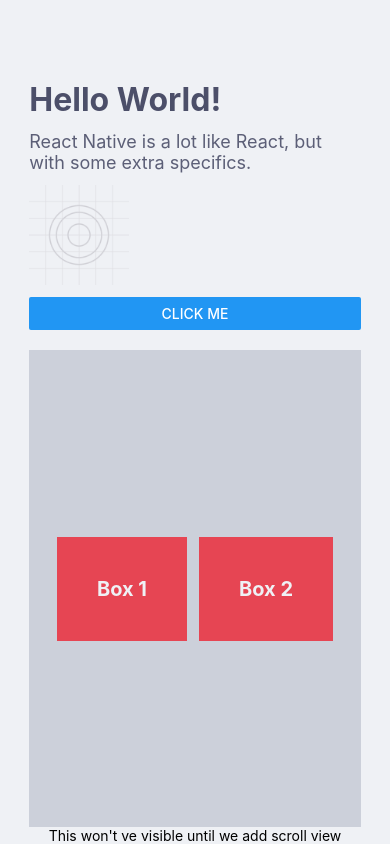
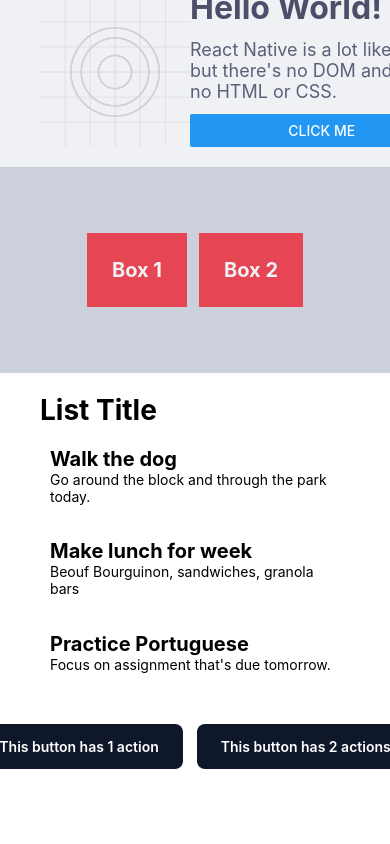
Before and after one commit to ashx3s/cprg-303-rn-demos, a React Native app: screen / in a window 390 px wide. Built offline with nearby package versions, Linux system fonts and the light colour scheme.

Commit message:
Merge pull request #1 from ashx3s/week-3
Week 3 Examples

```diff
--- a/App.js
+++ b/App.js
@@ -1,86 +1,23 @@
 import { StatusBar } from "expo-status-bar";
-import { StyleSheet, Text, View, Image, Button } from "react-native";
+import { ScrollView } from "react-native";
+import { SafeAreaView, SafeAreaProvider } from "react-native-safe-area-context";
+import { PageHeader, FlexDemo } from "./components/WeekTwoDemos";
+import { TodoList } from "./components/TodoList";
+import { PressableDemo } from "./components/PressableDemo";
+import { todoItems } from "./assets/demo-data/todoItems";
 
 export default function App() {
   return (
-    <View style={styles.container}>
-      <View style={styles.screenHeader}>
-        <Text style={styles.screenTitle}>Hello World!</Text>
-        <Text style={styles.screenSubtitle}>
-          React Native is a lot like React, but with some extra specifics.
-        </Text>
-        <Image
-          source={require("./assets/splash-icon.png")}
-          style={styles.imageStyle}
-        />
-        {/* Different from html: a RN button takes a title prop for the visible text, and for "clicking" you use onPress. the function syntax is important because it makes it run on click and not on render */}
-        <Button
-          onPress={() => console.log("Message in console")}
-          title="Click me"
-        />
-      </View>
-      <View style={styles.boxLayout}>
-        <View style={styles.box}>
-          <Text style={styles.boxText}>Box 1</Text>
-        </View>
-        <View style={styles.box}>
-          <Text style={styles.boxText}>Box 2</Text>
-        </View>
-      </View>
-      <View>
-        <Text>This won't ve visible until we add scroll view</Text>
-      </View>
-      <StatusBar style="auto" />
-    </View>
+    <SafeAreaProvider>
+      <SafeAreaView>
+        <ScrollView>
+          <PageHeader />
+          <FlexDemo />
+          <TodoList list={todoItems} />
+          <PressableDemo />
+        </ScrollView>
+        <StatusBar style="auto" />
+      </SafeAreaView>
+    </SafeAreaProvider>
   );
 }
-
-const styles = StyleSheet.create({
-  container: {
-    flex: 1,
-    backgroundColor: "#eff1f5",
-    alignItems: "center",
-    justifyContent: "center",
-  },
-  screenHeader: {
-    paddingVertical: 20,
-    marginTop: 60,
-    gap: 12,
-    maxWidth: "85%",
-  },
-  screenTitle: {
-    fontSize: 32,
-    fontWeight: "bold",
-    color: "#4c4f69",
-  },
-  screenSubtitle: {
-    fontSize: 18,
-    color: "#5c5f77",
-  },
-  imageStyle: {
-    height: 100,
-    width: 100,
-  },
-  boxLayout: {
-    backgroundColor: "#ccd0da",
-    flex: 1,
-    // default flex direction is 1 area where CSS and RN styles differ
-    flexDirection: "row",
-    alignItems: "center",
-    justifyContent: "center",
-    gap: 12,
-    padding: 20,
-    width: "85%",
-    height: 100,
-  },
-  box: {
-    backgroundColor: "#e64553",
-    padding: 40,
-  },
-  boxText: {
-    textAlign: "center",
-    fontSize: 20,
-    fontWeight: "bold",
-    color: "#eff1f5",
-  },
-});
--- /dev/null
+++ b/assets/demo-data/todoItems.js
@@ -0,0 +1,17 @@
+export const todoItems = [
+  {
+    id: 0,
+    title: "Walk the dog",
+    description: "Go around the block and through the park today.",
+  },
+  {
+    id: 1,
+    title: "Make lunch for week",
+    description: "Beouf Bourguinon, sandwiches, granola bars",
+  },
+  {
+    id: 2,
+    title: "Practice Portuguese",
+    description: "Focus on assignment that's due tomorrow.",
+  },
+];
--- /dev/null
+++ b/components/PressableDemo.jsx
@@ -0,0 +1,45 @@
+import { Pressable, View, Text, StyleSheet } from "react-native";
+
+export function PressableDemo() {
+  const onLogMsg = () => console.log("on press on second button");
+
+  const onOpenMenu = () => console.log("A long press!");
+
+  return (
+    <View style={styles.buttonContainer}>
+      <Pressable
+        style={styles.button}
+        onPress={() => console.log("A simple Press")}
+      >
+        <Text style={styles.text}>This button has 1 action</Text>
+      </Pressable>
+      <Pressable
+        style={styles.button}
+        onPressOut={onLogMsg}
+        onLongPress={onOpenMenu}
+      >
+        <Text style={styles.text}>This button has 2 actions</Text>
+      </Pressable>
+    </View>
+  );
+}
+
+// camelCase is used for logic and variables
+// PascalCase is used for components
+// SCREAMING_SNAKE_CASE is used for constants (optional)
+// kebab-case is basically ignored
+const styles = StyleSheet.create({
+  buttonContainer: {
+    flexDirection: "row",
+    justifyContent: "center",
+    gap: 14,
+  },
+  button: {
+    backgroundColor: "#0f172a",
+    paddingVertical: 14,
+    paddingHorizontal: 24,
+    borderRadius: 8,
+    width: "fit-content",
+  },
+  text: { color: "white", fontWeight: "600", textAlign: "center" },
+});
--- /dev/null
+++ b/components/TodoList.jsx
@@ -0,0 +1,41 @@
+import { View, Text, StyleSheet } from "react-native";
+
+export function TodoList({ list }) {
+  return (
+    <View style={styles.listContainer}>
+      <Text style={styles.listTitle}>List Title</Text>
+      {list.map((todo) => {
+        return <Todo key={todo.id} {...todo} />;
+      })}
+    </View>
+  );
+}
+
+function Todo({ title, description }) {
+  return (
+    <View style={styles.container}>
+      <Text style={styles.todoTitle}>{title}</Text>
+      <Text>{description}</Text>
+    </View>
+  );
+}
+
+const styles = StyleSheet.create({
+  container: {
+    flex: 1,
+    marginVertical: 10,
+    padding: 10,
+  },
+  listContainer: {
+    margin: 20,
+    paddingHorizontal: 20,
+  },
+  listTitle: {
+    fontSize: 28,
+    fontWeight: "bold",
+  },
+  todoTitle: {
+    fontSize: 20,
+    fontWeight: "bold",
+  },
+});
--- /dev/null
+++ b/components/WeekTwoDemos.jsx
@@ -0,0 +1,94 @@
+import { StyleSheet, Text, View, Image, Button } from "react-native";
+
+export function PageHeader() {
+  return (
+    <View style={styles.container}>
+      <View>
+        <Image
+          source={require("../assets/splash-icon.png")}
+          style={styles.imageStyle}
+        />
+      </View>
+      <View style={styles.screenHeader}>
+        <Text style={styles.screenTitle}>Hello World!</Text>
+        <Text style={styles.screenSubtitle}>
+          React Native is a lot like React, but there's no DOM and thus no HTML
+          or CSS.
+        </Text>
+
+        <Button
+          onPress={() => console.log("Message in console")}
+          title="Click me"
+        />
+      </View>
+    </View>
+  );
+}
+
+export function FlexDemo() {
+  return (
+    // <> </> is a Fragment
+    <>
+      <View style={styles.boxLayout}>
+        <View style={styles.box}>
+          <Text style={styles.boxText}>Box 1</Text>
+        </View>
+        <View style={styles.box}>
+          <Text style={styles.boxText}>Box 2</Text>
+        </View>
+      </View>
+    </>
+  );
+}
+const styles = StyleSheet.create({
+  container: {
+    flex: 1,
+    flexDirection: "row",
+    paddingHorizontal: 40,
+    backgroundColor: "#eff1f5",
+    alignItems: "end",
+    // justifyContent: "center",
+  },
+  screenHeader: {
+    paddingVertical: 20,
+    marginTop: 60,
+    gap: 12,
+    maxWidth: "85%",
+  },
+  screenTitle: {
+    fontSize: 32,
+    fontWeight: "bold",
+    color: "#4c4f69",
+  },
+  screenSubtitle: {
+    fontSize: 18,
+    color: "#5c5f77",
+  },
+  imageStyle: {
+    height: 150,
+    width: 150,
+    marginBottom: 20,
+  },
+  boxLayout: {
+    backgroundColor: "#ccd0da",
+    flex: 1,
+    // default flex direction is 1 area where CSS and RN styles differ
+    flexDirection: "row",
+    alignItems: "center",
+    justifyContent: "center",
+    gap: 12,
+    padding: 20,
+    width: "100%",
+    height: 100,
+  },
+  box: {
+    backgroundColor: "#e64553",
+    padding: 25,
+  },
+  boxText: {
+    textAlign: "center",
+    fontSize: 20,
+    fontWeight: "bold",
+    color: "#eff1f5",
+  },
+});
--- a/package.json
+++ b/package.json
@@ -3,11 +3,13 @@
   "version": "1.0.0",
   "main": "index.js",
   "dependencies": {
-    "expo": "~57.0.21",
+    "expo": "~57.0.24",
     "expo-dev-client": "~57.0.18",
     "expo-status-bar": "~57.0.1",
     "react": "19.2.3",
-    "react-native": "0.86.3"
+    "react-dom": "19.2.3",
+    "react-native": "0.86.3",
+    "react-native-safe-area-context": "~5.7.0"
   },
   "scripts": {
     "start": "expo start",
```
Also changed, not shown: 2 other files (tests, documents, lock files or other folders).
